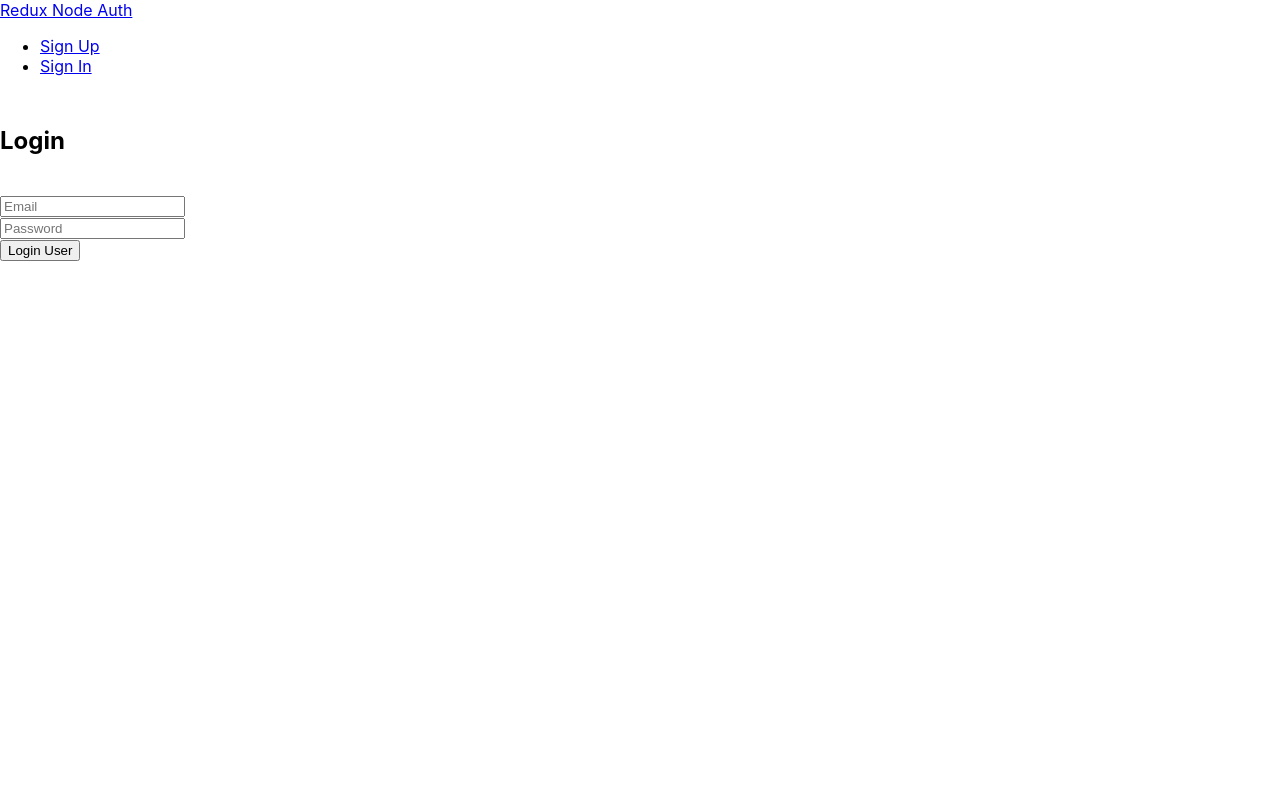
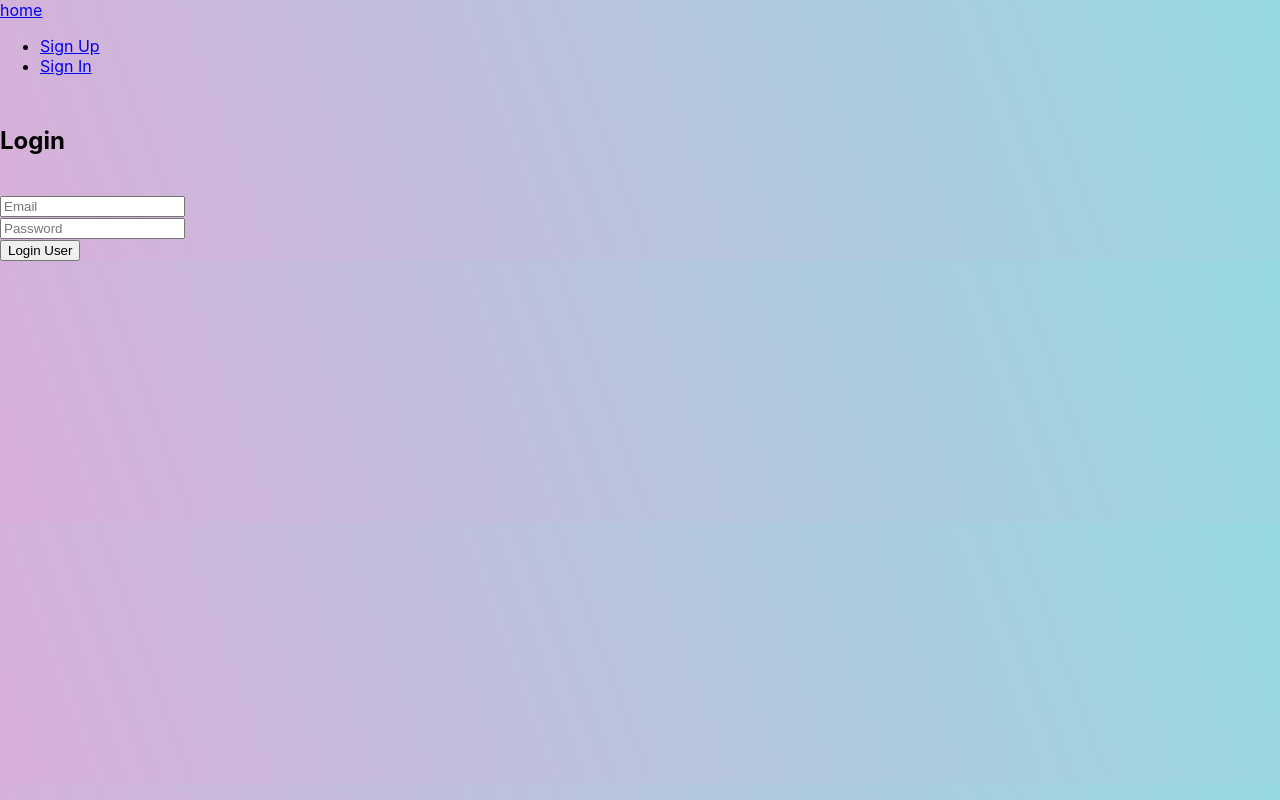
Before and after one commit to mahdiehjam/Education-Portal-Project, a React (Create React App) app in the folder client/: page /login in a window 1280 px wide. Built offline with nearby package versions, Linux system fonts and the light colour scheme.

Commit message:
correct some issue

```diff
--- a/client/src/App.js
+++ b/client/src/App.js
@@ -5,7 +5,7 @@
 import setAuthToken from './setAuthToken';
 import { setCurrentUser, logoutUser } from './_actions/authentication';
 import store from './store';
-
+import './App.css';
 import Register from './_component/register';
 import Login from './_component/Login';
 import Home from './_component/home';
--- a/client/src/_actions/authentication.js
+++ b/client/src/_actions/authentication.js
@@ -6,7 +6,7 @@
 
 export const registerUser = (user, history) => dispatch => {
     axios.post('/api/users/register', user)
-            .then(res => history.push('/admin'))
+            .then(res => history.push('/login'))
             .catch(err => {
                 dispatch({
                     type: GET_ERRORS,
--- a/client/src/_component/admin.js
+++ b/client/src/_component/admin.js
@@ -8,7 +8,7 @@
 import Box from '@material-ui/core/Box';
 import Table from "./adduser.index";
 import NewCourse from "./newCourse";
-
+import Navbar from './navbar';
 function Admin(props) {
   const { children, value, index, ...other } = props;
 
@@ -68,6 +68,7 @@
   ]
   return (
     <div className={classes.root}>
+
       <AppBar position="static" color="default">
         <Tabs
           value={value}
--- a/client/src/_component/navbar.js
+++ b/client/src/_component/navbar.js
@@ -36,7 +36,7 @@
       )
         return(
             <nav className="navbar navbar-expand-lg navbar-light bg-light">
-                <Link className="navbar-brand" to="/">Redux Node Auth</Link>
+                <Link className="navbar-brand" to="/">home</Link>
                 <div className="collapse navbar-collapse" id="navbarSupportedContent">
                     {isAuthenticated ? authLinks : guestLinks}
                 </div>
```
